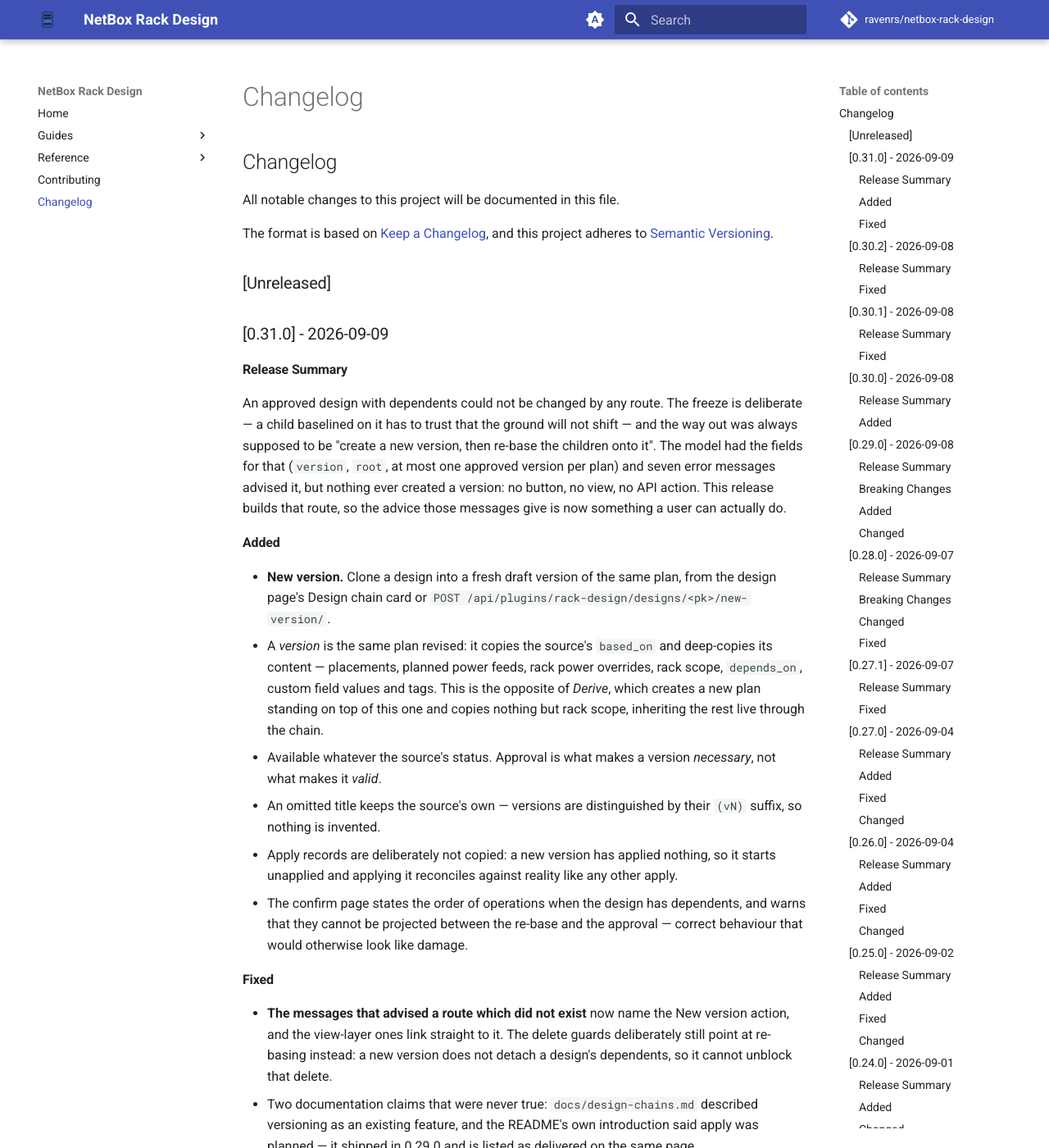
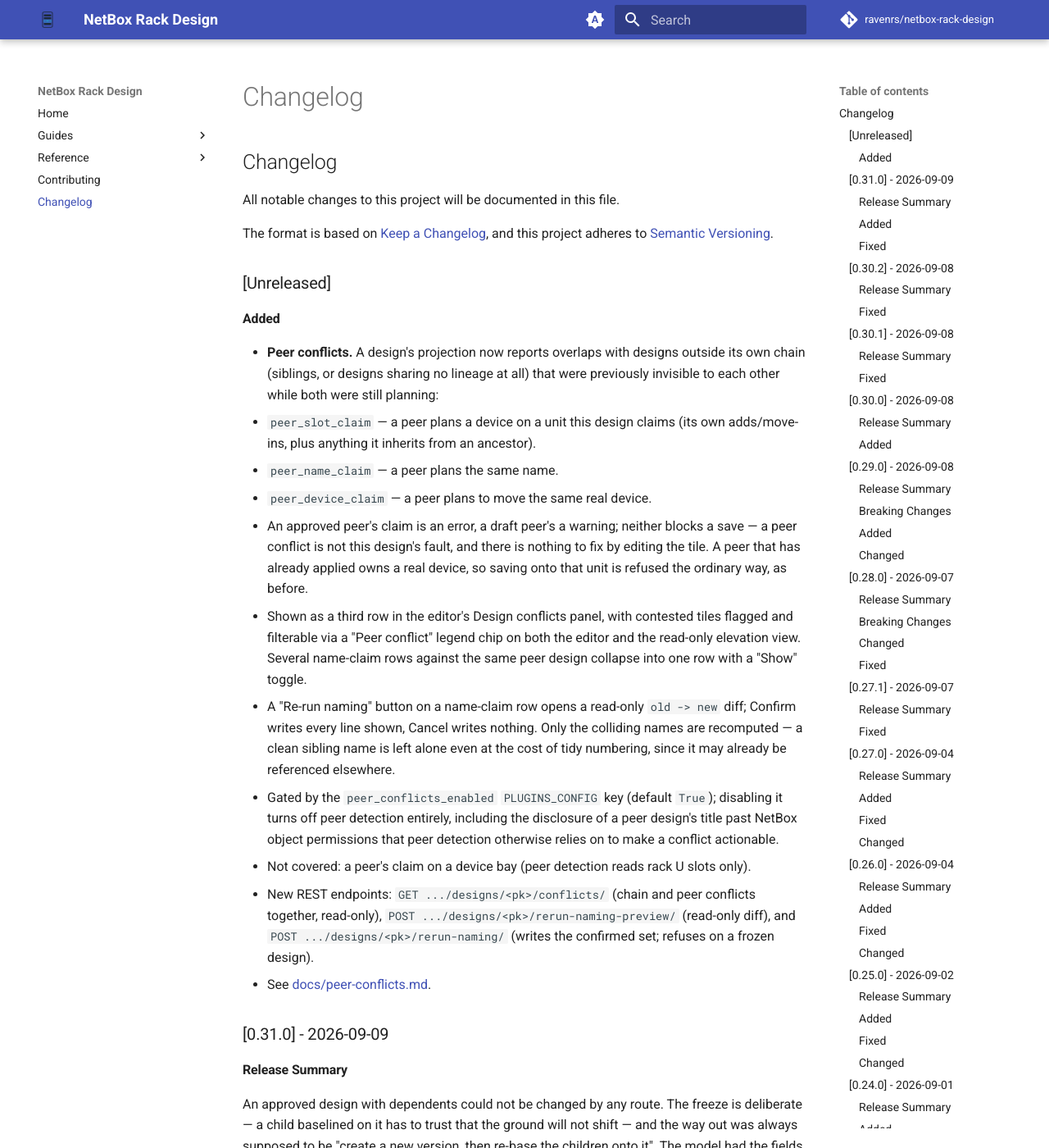
Before and after one commit to ravenrs/netbox-rack-design, an MkDocs documentation site: the page built from docs/changelog.md, in a window 1280 px wide and 1400 px high. Shown: the whole window at 82% size. Built offline with MkDocs 1.6.1 and Material for MkDocs 9.7.7, drawn with Linux system fonts in a browser that asks for light colours; comment, search, counter and statistics services are not loaded.

Commit message:
Document peer conflicts and fix two stale README claims

```diff
--- a/CHANGELOG.md
+++ b/CHANGELOG.md
@@ -6,6 +6,42 @@
 and this project adheres to [Semantic Versioning](https://semver.org/spec/v2.0.0.html).
 
 ## [Unreleased]
+
+### Added
+
+- **Peer conflicts.** A design's projection now reports overlaps with designs
+  outside its own chain (siblings, or designs sharing no lineage at all) that
+  were previously invisible to each other while both were still planning:
+  - `peer_slot_claim` — a peer plans a device on a unit this design claims
+    (its own adds/move-ins, plus anything it inherits from an ancestor).
+  - `peer_name_claim` — a peer plans the same name.
+  - `peer_device_claim` — a peer plans to move the same real device.
+  - An approved peer's claim is an error, a draft peer's a warning; neither
+    blocks a save — a peer conflict is not this design's fault, and there is
+    nothing to fix by editing the tile. A peer that has already applied owns
+    a real device, so saving onto that unit is refused the ordinary way, as
+    before.
+  - Shown as a third row in the editor's Design conflicts panel, with
+    contested tiles flagged and filterable via a "Peer conflict" legend chip
+    on both the editor and the read-only elevation view. Several name-claim
+    rows against the same peer design collapse into one row with a "Show"
+    toggle.
+  - A "Re-run naming" button on a name-claim row opens a read-only
+    `old -> new` diff; Confirm writes every line shown, Cancel writes
+    nothing. Only the colliding names are recomputed — a clean sibling name
+    is left alone even at the cost of tidy numbering, since it may already be
+    referenced elsewhere.
+  - Gated by the `peer_conflicts_enabled` `PLUGINS_CONFIG` key (default
+    `True`); disabling it turns off peer detection entirely, including the
+    disclosure of a peer design's title past NetBox object permissions that
+    peer detection otherwise relies on to make a conflict actionable.
+  - Not covered: a peer's claim on a device bay (peer detection reads rack U
+    slots only).
+  - New REST endpoints: `GET .../designs/<pk>/conflicts/` (chain and peer
+    conflicts together, read-only), `POST .../designs/<pk>/rerun-naming-preview/`
+    (read-only diff), and `POST .../designs/<pk>/rerun-naming/` (writes the
+    confirmed set; refuses on a frozen design).
+  - See [docs/peer-conflicts.md](docs/peer-conflicts.md).
 
 ## [0.31.0] - 2026-09-09
 
--- a/mkdocs.yml
+++ b/mkdocs.yml
@@ -10,6 +10,7 @@
       - Power distribution: power-distribution.md
       - Planning fields: planning-fields.md
       - Design chains: design-chains.md
+      - Peer conflicts: peer-conflicts.md
       - Applying a design: apply.md
   - Reference:
       - Power projection spec: power-projection-spec.md
```
Also changed, not shown: README.md (+4 -2 lines), docs/peer-conflicts.md (added, +175 -0 lines).
